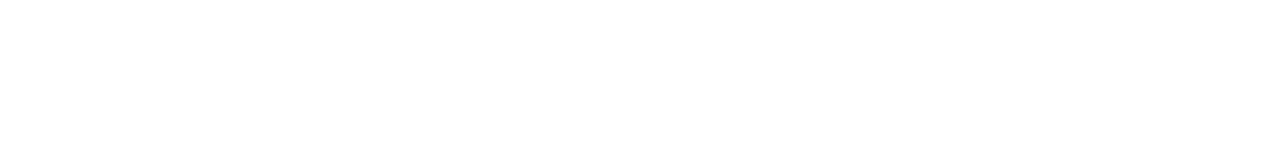
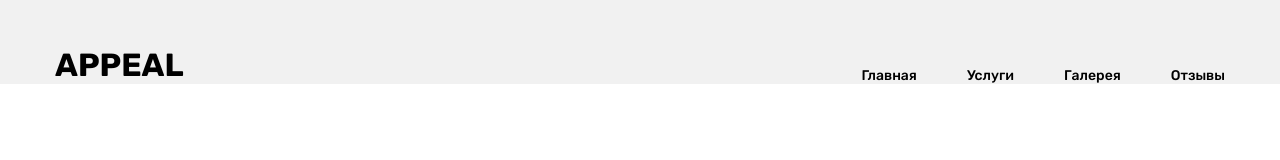
Before and after one commit to fidcheak/wedding-agency, a plain HTML site: page index.html in a window 1280 px wide. Drawn offline with Linux system fonts and the light colour scheme.

Commit message:
header 0.1

```diff
--- a/css/main.css
+++ b/css/main.css
@@ -1 +1,46 @@
 @import './reset.css';
+
+@import url('https://fonts.googleapis.com/css2?family=Rubik:wght@300;400;500;600;700;800&display=swap');
+
+body {
+	color: black;
+	font-family: 'Rubik', sans-serif;
+}
+
+.container {
+	max-width: 1230px;
+	padding: 0 30px;
+	margin: 0 auto;
+}
+
+/* header */
+
+.header {
+	padding-top: 46px;
+	background-color: #f1f1f1;
+}
+
+.header-nav {
+	display: flex;
+	justify-content: space-between;
+	align-items: flex-end;
+}
+
+.logo {
+	font-weight: 700;
+	font-size: 32px;
+	color: black;
+}
+
+/* nav */
+
+.nav-list {
+	display: flex;
+	column-gap: 50px;
+	font-weight: 500;
+	font-size: 14px;
+}
+
+.nav-link {
+	color: black;
+}
--- a/index.html
+++ b/index.html
@@ -1,4 +1,5 @@
 <!DOCTYPE html>
+
 <html lang="ru">
 	<head>
 		<meta charset="UTF-8" />
@@ -9,6 +10,32 @@
 	</head>
 
 	<body>
+		<header class="header">
+			<div class="container">
+				<!-- header nav -->
+				<div class="header-nav">
+					<a href="#!" class="logo">APPEAL</a>
+
+					<nav class="nav">
+						<ul class="nav-list">
+							<li class="nav-item">
+								<a href="#!" class="nav-link">Главная</a>
+							</li>
+							<li class="nav-item">
+								<a href="#!" class="nav-link">Услуги</a>
+							</li>
+							<li class="nav-item">
+								<a href="#!" class="nav-link">Галерея</a>
+							</li>
+							<li class="nav-item">
+								<a href="#!" class="nav-link">Отзывы</a>
+							</li>
+						</ul>
+					</nav>
+				</div>
+			</div>
+		</header>
+
 		<script src="./js/main.js"></script>
 	</body>
 </html>
```
